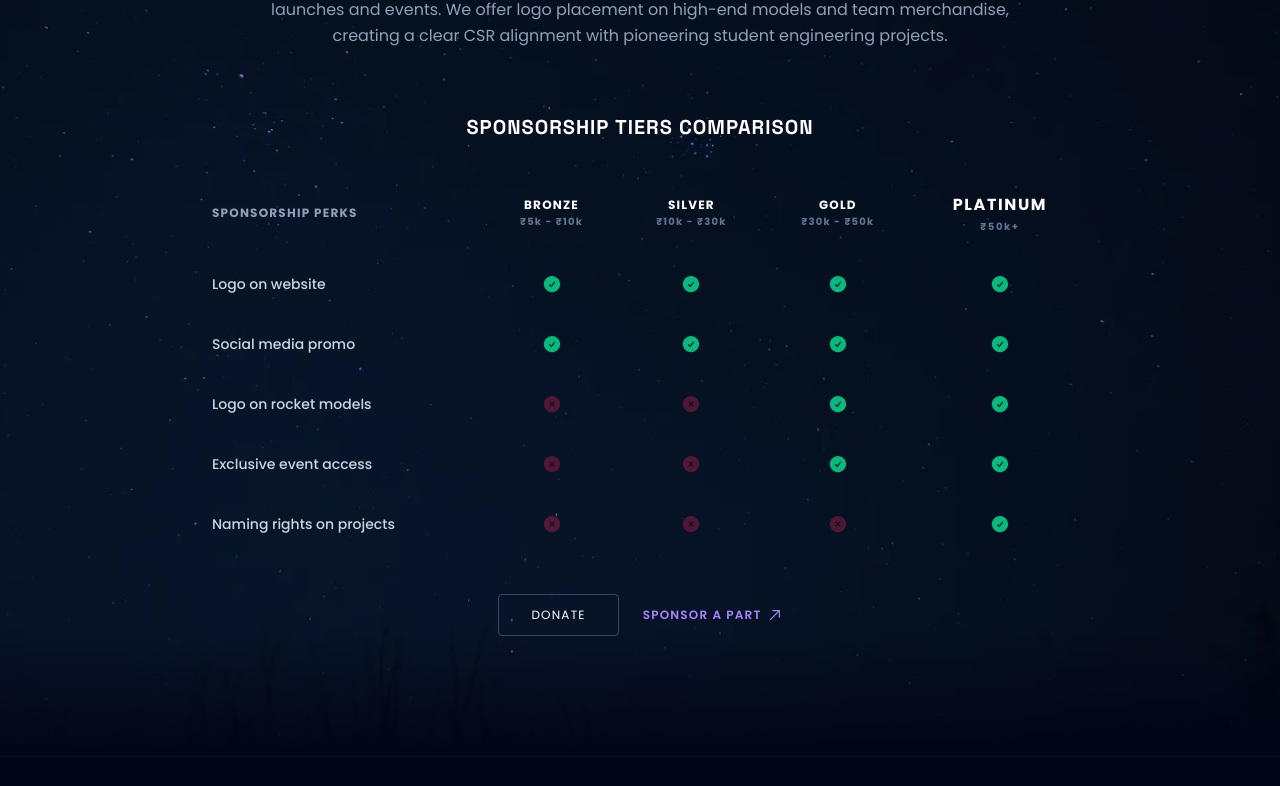
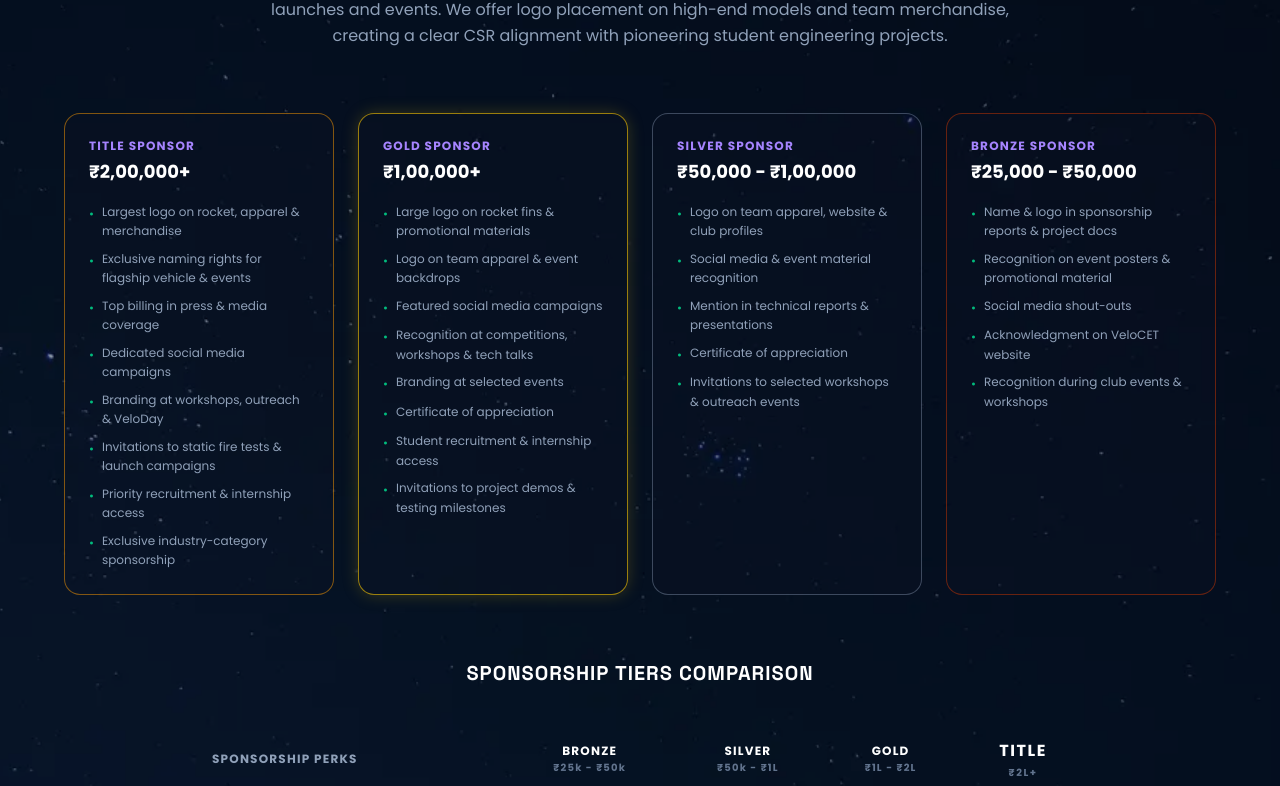
Before and after one commit to Velo-CET/veloweb, a Next.js app in the folder frontend/: page /sponsorship in a window 1280 px wide. Shown: the part 510-1296 px from the top of the page. Built offline with nearby package versions, Linux system fonts and the light colour scheme.

Commit message:
added sponsorship tiers

```diff
--- a/frontend/src/app/sponsorship/page.tsx
+++ b/frontend/src/app/sponsorship/page.tsx
@@ -19,11 +19,70 @@ const CrossIcon = () => (
 );
 
 const comparisonFeatures = [
-  { name: "Logo on website", bronze: true, silver: true, gold: true, platinum: true },
-  { name: "Social media promo", bronze: true, silver: true, gold: true, platinum: true },
-  { name: "Logo on rocket models", bronze: false, silver: false, gold: true, platinum: true },
-  { name: "Exclusive event access", bronze: false, silver: false, gold: true, platinum: true },
-  { name: "Naming rights on projects", bronze: false, silver: false, gold: false, platinum: true },
+  { name: "Logo on website", bronze: true, silver: true, gold: true, title: true },
+  { name: "Social media promo", bronze: true, silver: true, gold: true, title: true },
+  { name: "Logo on rocket / apparel", bronze: false, silver: true, gold: true, title: true },
+  { name: "Exclusive event access", bronze: false, silver: false, gold: true, title: true },
+  { name: "Recruitment access", bronze: false, silver: true, gold: true, title: true },
+  { name: "Naming rights", bronze: false, silver: false, gold: false, title: true },
+];
+
+const corporateTiers = [
+  {
+    name: "Title Sponsor",
+    price: "₹2,00,000+",
+    borderClass: "border-amber-500/50",
+    benefits: [
+      "Largest logo on rocket, apparel & merchandise",
+      "Exclusive naming rights for flagship vehicle & events",
+      "Top billing in press & media coverage",
+      "Dedicated social media campaigns",
+      "Branding at workshops, outreach & VeloDay",
+      "Invitations to static fire tests & launch campaigns",
+      "Priority recruitment & internship access",
+      "Exclusive industry-category sponsorship",
+    ],
+  },
+  {
+    name: "Gold Sponsor",
+    price: "₹1,00,000+",
+    borderClass: "border-yellow-400/60",
+    glow: true,
+    benefits: [
+      "Large logo on rocket fins & promotional materials",
+      "Logo on team apparel & event backdrops",
+      "Featured social media campaigns",
+      "Recognition at competitions, workshops & tech talks",
+      "Branding at selected events",
+      "Certificate of appreciation",
+      "Student recruitment & internship access",
+      "Invitations to project demos & testing milestones",
+    ],
+  },
+  {
+    name: "Silver Sponsor",
+    price: "₹50,000 - ₹1,00,000",
+    borderClass: "border-slate-400/40",
+    benefits: [
+      "Logo on team apparel, website & club profiles",
+      "Social media & event material recognition",
+      "Mention in technical reports & presentations",
+      "Certificate of appreciation",
+      "Invitations to selected workshops & outreach events",
+    ],
+  },
+  {
+    name: "Bronze Sponsor",
+    price: "₹25,000 - ₹50,000",
+    borderClass: "border-orange-700/50",
+    benefits: [
+      "Name & logo in sponsorship reports & project docs",
+      "Recognition on event posters & promotional material",
+      "Social media shout-outs",
+      "Acknowledgment on VeloCET website",
+      "Recognition during club events & workshops",
+    ],
+  },
 ];
 
 export default function SponsorshipPage() {
@@ -112,6 +171,28 @@ export default function SponsorshipPage() {
             </p>
           </div>
 
+          {/* Corporate Tiers Cards */}
+          <div className="grid grid-cols-1 sm:grid-cols-2 lg:grid-cols-4 gap-6 mb-16">
+            {corporateTiers.map((tier) => (
+              <div
+                key={tier.name}
+                className={`bg-slate-900/20 border ${tier.borderClass} hover:border-violet-500/30 rounded-2xl p-6 flex flex-col hover:scale-[1.02] transition-all duration-300 group`}
+                style={tier.glow ? { boxShadow: "0 0 18px -2px rgba(250, 204, 21, 0.25)" } : undefined}
+              >
+                <div className="text-xs font-bold text-violet-400 uppercase tracking-widest mb-1">{tier.name}</div>
+                <div className="text-lg font-extrabold text-white mb-4">{tier.price}</div>
+                <ul className="space-y-2 flex-1">
+                  {tier.benefits.map((benefit, i) => (
+                    <li key={i} className="text-xs text-slate-400 leading-relaxed flex items-start gap-2">
+                      <span className="text-emerald-500 mt-0.5 shrink-0">•</span>
+                      {benefit}
+                    </li>
+                  ))}
+                </ul>
+              </div>
+            ))}
+          </div>
+
           {/* Corporate Tiers Comparison Table */}
           <div className="max-w-4xl mx-auto">
             <h3 className="text-xl font-bold text-white mb-8 text-center uppercase tracking-wider" style={spaceGrotesk.style}>Sponsorship Tiers Comparison</h3>
@@ -123,16 +204,16 @@ export default function SponsorshipPage() {
                       Sponsorship Perks
                     </th>
                     <th className="p-4 sm:p-5 text-center text-xs font-bold uppercase tracking-widest text-white">
-                      Bronze <span className="block text-[10px] text-slate-500 normal-case mt-0.5">₹5k - ₹10k</span>
+                      Bronze <span className="block text-[10px] text-slate-500 normal-case mt-0.5">₹25k - ₹50k</span>
                     </th>
                     <th className="p-4 sm:p-5 text-center text-xs font-bold uppercase tracking-widest text-white">
-                      Silver <span className="block text-[10px] text-slate-500 normal-case mt-0.5"> ₹10k -  ₹30k</span>
+                      Silver <span className="block text-[10px] text-slate-500 normal-case mt-0.5">₹50k - ₹1L</span>
                     </th>
                     <th className="p-4 sm:p-5 text-center text-xs font-bold uppercase tracking-widest text-white">
-                      Gold <span className="block text-[10px] text-slate-500 normal-case mt-0.5"> ₹30k -  ₹50k</span>
+                      Gold <span className="block text-[10px] text-slate-500 normal-case mt-0.5">₹1L - ₹2L</span>
                     </th>
                     <th className="p-4 sm:p-5 text-center text-s font-bold uppercase tracking-widest text-white">
-                      Platinum <span className="block text-[10px] text-slate-500 normal-case mt-0.5"> ₹50k+</span>
+                      Title <span className="block text-[10px] text-slate-500 normal-case mt-0.5">₹2L+</span>
                     </th>
                   </tr>
                 </thead>
@@ -152,7 +233,7 @@ export default function SponsorshipPage() {
                         {feature.gold ? <CheckIcon /> : <CrossIcon />}
                       </td>
                       <td className="p-4 sm:p-5 text-center">
-                        {feature.platinum ? <CheckIcon /> : <CrossIcon />}
+                        {feature.title ? <CheckIcon /> : <CrossIcon />}
                       </td>
                     </tr>
                   ))}
```
